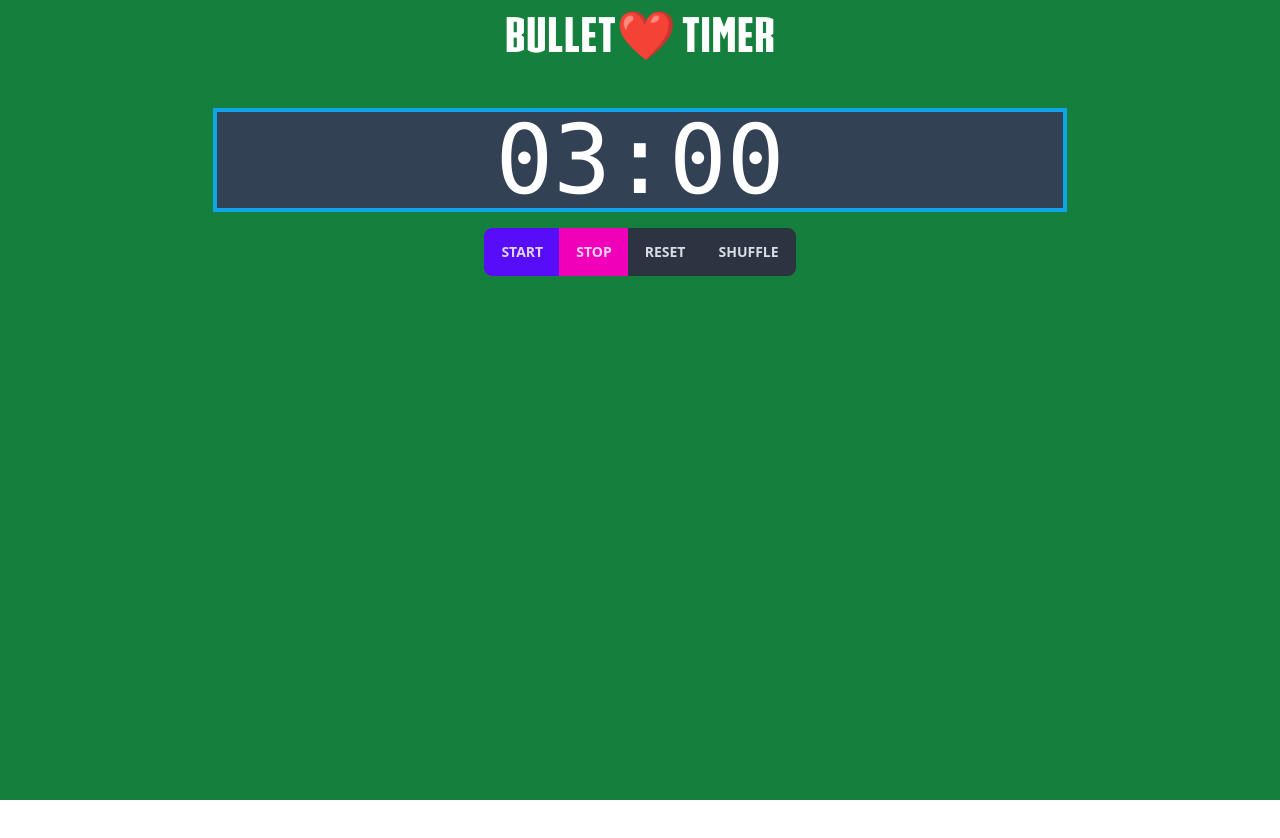
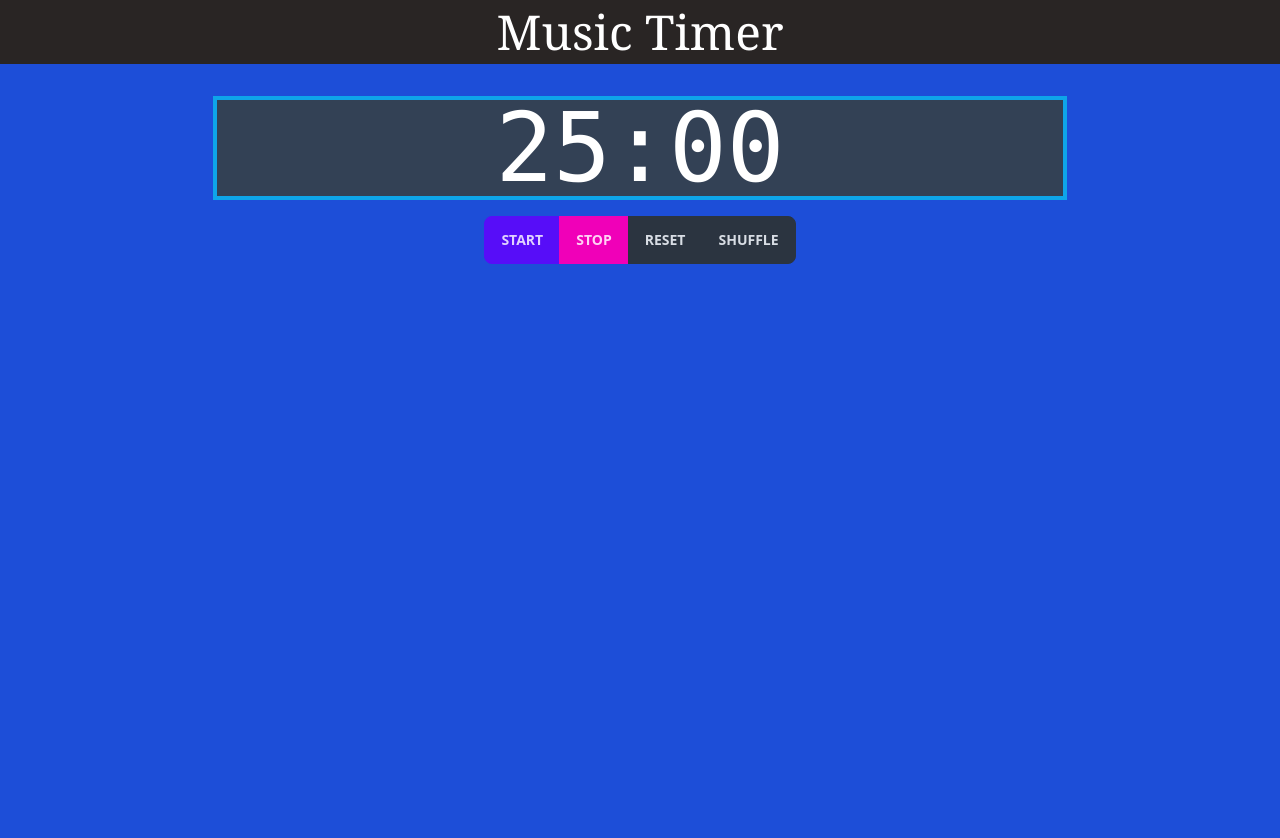
Before and after one commit to dnguy4/music-timer, a React (Create React App) app: page / in a window 1280 px wide. Shown: the top 838 px of the page. Before the commit the page ends 800 px from the top, so only its background shows below. Built offline with nearby package versions, Linux system fonts and the light colour scheme.

Commit message:
add router, split into homepage and bullet

```diff
--- a/package.json
+++ b/package.json
@@ -12,6 +12,7 @@
     "postcss": "^8.4.29",
     "react": "^18.2.0",
     "react-dom": "^18.2.0",
+    "react-router-dom": "^6.15.0",
     "react-scripts": "5.0.1",
     "react-youtube": "^10.1.0",
     "tailwindcss": "^3.3.3",
--- a/public/index.html
+++ b/public/index.html
@@ -7,7 +7,7 @@
     <meta name="theme-color" content="#000000" />
     <meta
       name="description"
-      content="Web site created using create-react-app"
+      content="A timer that's synced with a YouTube Playlist"
     />
     <!-- <link rel="apple-touch-icon" href="%PUBLIC_URL%/logo192.png" /> -->
     <link rel="apple-touch-icon" href="%PUBLIC_URL%/clock.png" />
--- a/src/App.tsx
+++ b/src/App.tsx
@@ -1,10 +1,13 @@
-import CountdownApp from "./components/timerDate";
+import { Route, Routes } from "react-router-dom";
+import BulletTime from "./pages/Bullet";
+import Home from "./pages/Home";
 
 function App() {
   return (
-    <div className="App">
-      <CountdownApp></CountdownApp>
-    </div>
+    <Routes>
+      <Route path="/" element={<Home />} />
+      <Route path="/bullet" element={<BulletTime />} />
+    </Routes>
   );
 }
 
--- a/src/components/timerDate.tsx
+++ b/src/components/timerDate.tsx
@@ -13,44 +13,50 @@ const STATUS = {
 };
 
 type Props = {
-  initialTimeLimit?: number
-}
+  playlist: string;
+  videoId: string;
+  initialTimeLimit?: number;
+};
 
 export default function CountdownApp(props: Props) {
-  const {initialTimeLimit = 180} = props;
+  const { videoId, playlist, initialTimeLimit = 180 } = props;
+
   const [secondsRemaining, setSecondsRemaining] = useState(initialTimeLimit);
   const [status, setStatus] = useState(STATUS.STOPPED);
   const [startTime, setStartTime] = useState(Date.now()); // Prevents desync
   const [timeLimit, setTimeLimit] = useState(initialTimeLimit);
 
   const [player, setPlayer] = useState<YouTubePlayer>();
-  const [playlist, setPlaylist] = useState(
-    "PLwvhJFemdC7PbBVZmbQN9iPguECgjyHRw"
-  );
 
   const secondsToDisplay = secondsRemaining % 60;
   const minutesRemaining = (secondsRemaining - secondsToDisplay) / 60;
   const minutesToDisplay = minutesRemaining % 60;
   // const hoursToDisplay = (minutesRemaining - minutesToDisplay) / 60;
 
-  const colorsConfig: {[x: string]: {[y: string]: string}} = {
+  const colorsConfig: { [x: string]: { [y: string]: string } } = {
     [STATUS.STOPPED]: {
-      0: 'bg-red-700',
-      1: 'bg-blue-700',
-      2: 'bg-green-700',
-      3: 'bg-green-700',
+      0: "bg-red-700",
+      1: "bg-blue-700",
+      2: "bg-green-700",
+      3: "bg-green-700",
     },
     [STATUS.STARTED]: {
-      0: 'bg-red-500',
-      1: 'bg-blue-500',
-      2: 'bg-green-500',
-      3: 'bg-green-500'
-    }
+      0: "bg-red-500",
+      1: "bg-blue-500",
+      2: "bg-green-500",
+      3: "bg-green-500",
+    },
+  };
+  let timerColor: string;
+  if (minutesRemaining < 4) {
+    timerColor = colorsConfig[status][minutesRemaining];
+  } else {
+    timerColor = "bg-blue-700";
   }
-  let timerColor = colorsConfig[status][minutesRemaining]
 
   const handleStart = () => {
     if (secondsRemaining > 0 && status !== STATUS.STARTED) {
+      speechSynthesis.speak(new SpeechSynthesisUtterance(""));
       setStatus(STATUS.STARTED);
       setStartTime(Date.now());
       player?.playVideo();
@@ -113,22 +119,11 @@ export default function CountdownApp(props: Props) {
     setPlayer(event.target);
     event.target.setVolume(60);
   };
-  const swapPlaylist = (e: React.ChangeEvent<HTMLInputElement>) => {
-    if (e.target.checked) {
-      // Star
-      setPlaylist("OLAK5uy_n64BgoFQqplG5_U72otFKMswV0vaKEjOM");
-      player?.cueVideoById("yEBMQwAWGFI");
-    } else {
-      // Heart
-      setPlaylist("PLwvhJFemdC7PbBVZmbQN9iPguECgjyHRw");
-      player?.cueVideoById("Ai8FB3ND_5c");
-    }
-  };
   const opts: YouTubeProps["opts"] = {
     playerVars: {
       autoplay: 0,
       loop: 1,
-      list: playlist,
+      ...(playlist !== "" && { list: playlist }),
       listType: "playlist",
       enablejsapi: true,
     },
@@ -136,29 +131,26 @@ export default function CountdownApp(props: Props) {
 
   return (
     <div className={`container mx-auto min-h-screen ${timerColor}`}>
-      <div className="flex flex-col text-center space-y-4">
-        <div className="text-5xl font-ironman text-white pt-4">
-          <label className="swap">
-            <input type="checkbox" onChange={(e) => swapPlaylist(e)} />
-            <span className="swap-off" >Bullet❤️ Timer</span>
-            <span className="swap-on">Bullet⭐ Timer</span>
-          </label>
-        </div>
+      <div className="flex flex-col space-y-4 pt-4">
         <YouTube
           className="flex h-parent justify-center"
-          videoId="Ai8FB3ND_5c"
+          videoId={videoId}
           onPlay={handleStart}
           onPause={handleStop}
           onReady={handleReady}
           opts={opts}
         />
-      </div>
-      <div className="flex flex-col space-y-4 pt-4">
-        <div className="countdown font-mono text-8xl m-auto text-white
-        bg-slate-700 w-full md:w-2/3 justify-center border-y-2 md:border-4 border-sky-500">
-          <span style={{ "--value": twoDigits(minutesToDisplay) } as CSSProperties} />
+        <div
+          className="countdown font-mono text-8xl m-auto text-white
+        bg-slate-700 w-full md:w-2/3 justify-center border-y-2 md:border-4 border-sky-500"
+        >
+          <span
+            style={{ "--value": twoDigits(minutesToDisplay) } as CSSProperties}
+          />
           :
-          <span style={{ "--value": twoDigits(secondsToDisplay) } as CSSProperties} />
+          <span
+            style={{ "--value": twoDigits(secondsToDisplay) } as CSSProperties}
+          />
         </div>
         <div className="join justify-center">
           <button onClick={handleStart} className="btn btn-primary join-item">
--- a/src/index.js
+++ b/src/index.js
@@ -1,13 +1,26 @@
-import React from 'react';
-import ReactDOM from 'react-dom/client';
-import './index.css';
-import App from './App';
-import reportWebVitals from './reportWebVitals';
+import React from "react";
+import ReactDOM from "react-dom/client";
+import {
+  RouterProvider,
+  createBrowserRouter,
+} from "react-router-dom";
+import "./index.css";
+import App from "./App";
+import reportWebVitals from "./reportWebVitals";
+import NotFound from "./pages/Error";
 
-const root = ReactDOM.createRoot(document.getElementById('root'));
+const root = ReactDOM.createRoot(document.getElementById("root"));
+const router = createBrowserRouter([
+  {
+    path: "/",
+    element: <App />,
+    errorElement: <NotFound />,
+  },
+]);
+
 root.render(
   <React.StrictMode>
-    <App />
+    <RouterProvider router={router} />
   </React.StrictMode>
 );
 
--- /dev/null
+++ b/src/pages/Bullet.tsx
@@ -0,0 +1,41 @@
+import { useState } from "react";
+import CountdownApp from "src/components/timerDate";
+
+export default function BulletTime() {
+  const [playlist, setPlaylist] = useState(
+    "PLwvhJFemdC7PbBVZmbQN9iPguECgjyHRw"
+  );
+
+  const swapPlaylist = (e: React.ChangeEvent<HTMLInputElement>) => {
+    // Make this more generalizable, split into new route
+    // https://developers.google.com/youtube/v3/docs/playlistItems/list
+    // Use youtube api to cue first vid
+    if (e.target.checked) {
+      // Star
+      setPlaylist("OLAK5uy_n64BgoFQqplG5_U72otFKMswV0vaKEjOM");
+      //       player?.cueVideoById("yEBMQwAWGFI");
+    } else {
+      // Heart
+      setPlaylist("PLwvhJFemdC7PbBVZmbQN9iPguECgjyHRw");
+      //  player?.cueVideoById("Ai8FB3ND_5c");
+    }
+  };
+  const videoId = "Ai8FB3ND_5c";
+
+  return (
+    <div>
+      <div className="text-5xl font-ironman text-center bg-stone-800 text-white p-2">
+        <label className="swap">
+          <input type="checkbox" onChange={(e) => swapPlaylist(e)} />
+          <span className="swap-off">Bullet❤️ Timer</span>
+          <span className="swap-on">Bullet⭐ Timer</span>
+        </label>
+      </div>
+      <CountdownApp
+        videoId={videoId}
+        playlist={playlist}
+        initialTimeLimit={180}
+      />
+    </div>
+  );
+}
--- /dev/null
+++ b/src/pages/Error.tsx
@@ -0,0 +1,38 @@
+import { isRouteErrorResponse, useRouteError, Link } from "react-router-dom";
+
+export default function NotFound() {
+  const error = useRouteError();
+
+  if (isRouteErrorResponse(error)) {
+    return (
+      <div
+        id="error-page"
+        className="grid text-mono text-6xl place-items-center"
+      >
+        <h1>
+          Oops! Error {error.status} occurred: {error.statusText}
+        </h1>
+        {error.data?.message && (
+          <p>
+            <i>{error.data.message}</i>
+          </p>
+        )}
+        <Link to="/" className="underline-offset-2 text-blue-400">
+          Go back home?
+        </Link>
+      </div>
+    );
+  } else if (error instanceof Error) {
+    return (
+      <div id="error-page">
+        <h1>Oops! Unexpected Error</h1>
+        <p>Something went wrong.</p>
+        <p>
+          <i>{error.message}</i>
+        </p>
+      </div>
+    );
+  } else {
+    return <div>Funny seeing you here.</div>;
+  }
+}
--- /dev/null
+++ b/src/pages/Home.tsx
@@ -0,0 +1,14 @@
+import { useState } from "react";
+import CountdownApp from "src/components/timerDate";
+
+export default function Home() {
+  const videoId = "lTRiuFIWV54?si=K1rEv0xygqI1cJO5";
+  return (
+    <div>
+      <div className="text-5xl font-serif text-center bg-stone-800 text-white p-2">
+        Music Timer
+      </div>
+      <CountdownApp videoId={videoId} playlist="" initialTimeLimit={25 * 60} />
+    </div>
+  );
+}
```
Also changed, not shown: 1 other file (tests, documents, lock files or other folders).
